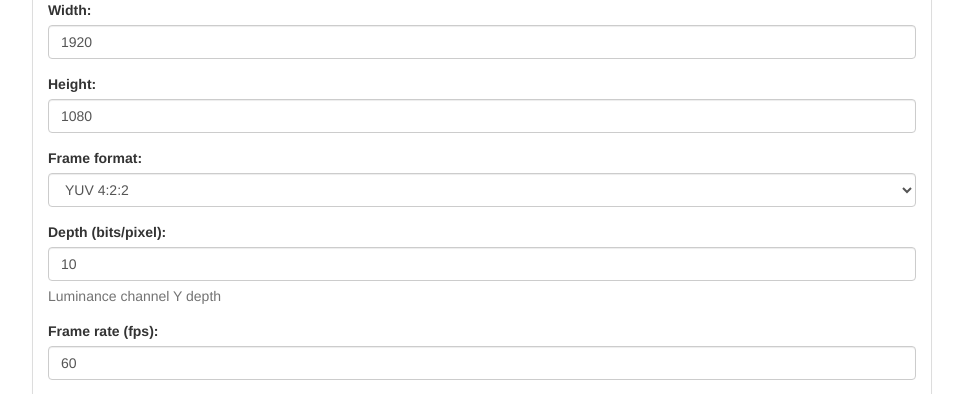
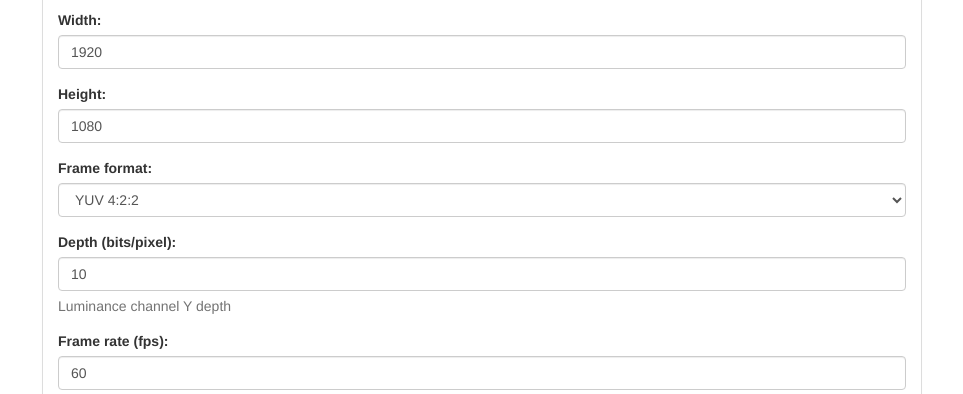
Before and after one commit to AdrianMos/study--angularjs, a plain HTML site: page video_bitrate_calculator/index.html in a window 1280 px wide. Shown: the part 86-480 px from the top of the page, without its empty margins (158-1121 px from the left). Drawn offline with nearby package versions, Linux system fonts and the light colour scheme.

Commit message:
included 10px padding

```diff
--- a/video_bitrate_calculator/index.html
+++ b/video_bitrate_calculator/index.html
@@ -28,7 +28,7 @@ along with this program.If not, see <http://www.gnu.org/licenses/>.*/
   <script src="js/controls.js"></script>
 </head>
 
-<body data-ng-app="myApp" style="max-width: 900px; margin-left: auto; margin-right: auto;" class="ng-scope">
+<body data-ng-app="myApp" style="max-width: 900px; margin-left: auto; margin-right: auto; padding:10px;" class="ng-scope">
 
 <div data-ng-controller="bitrateCalculator">
 
```
